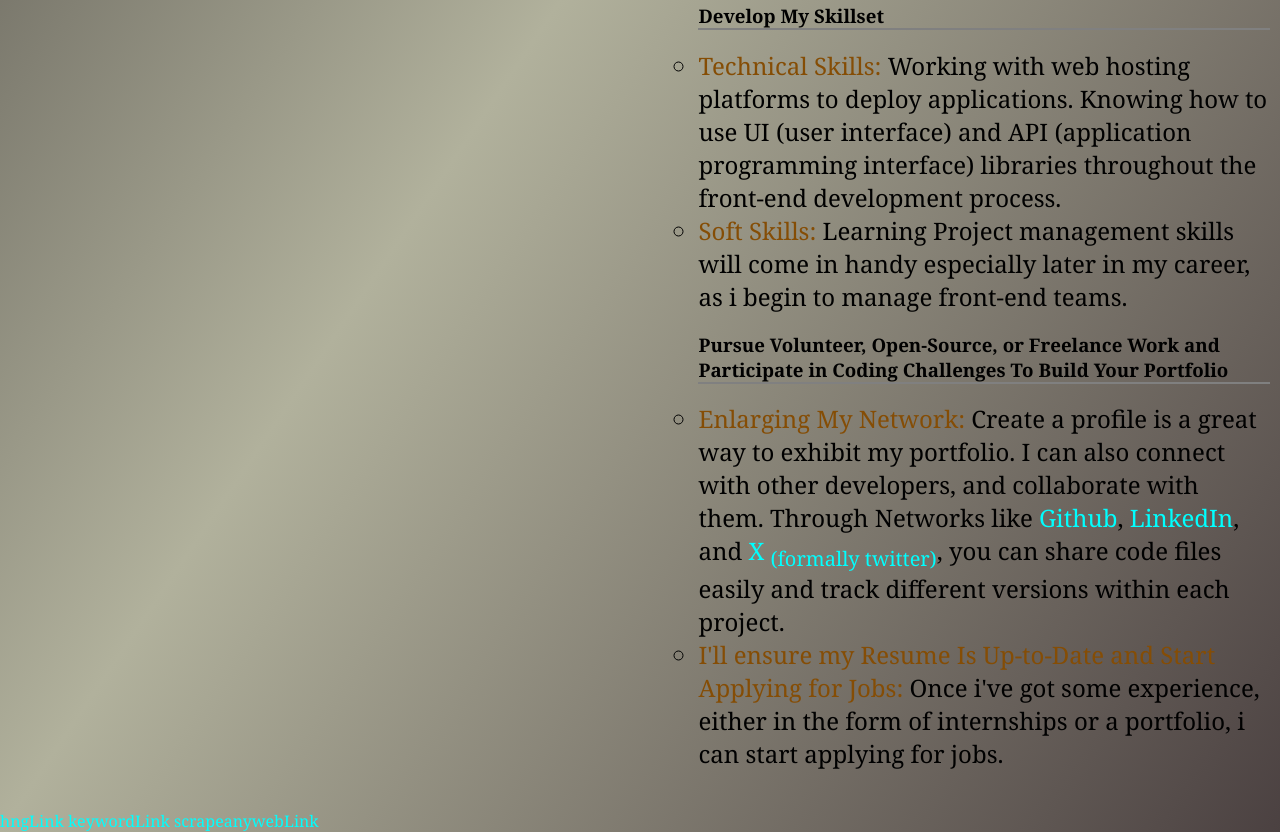
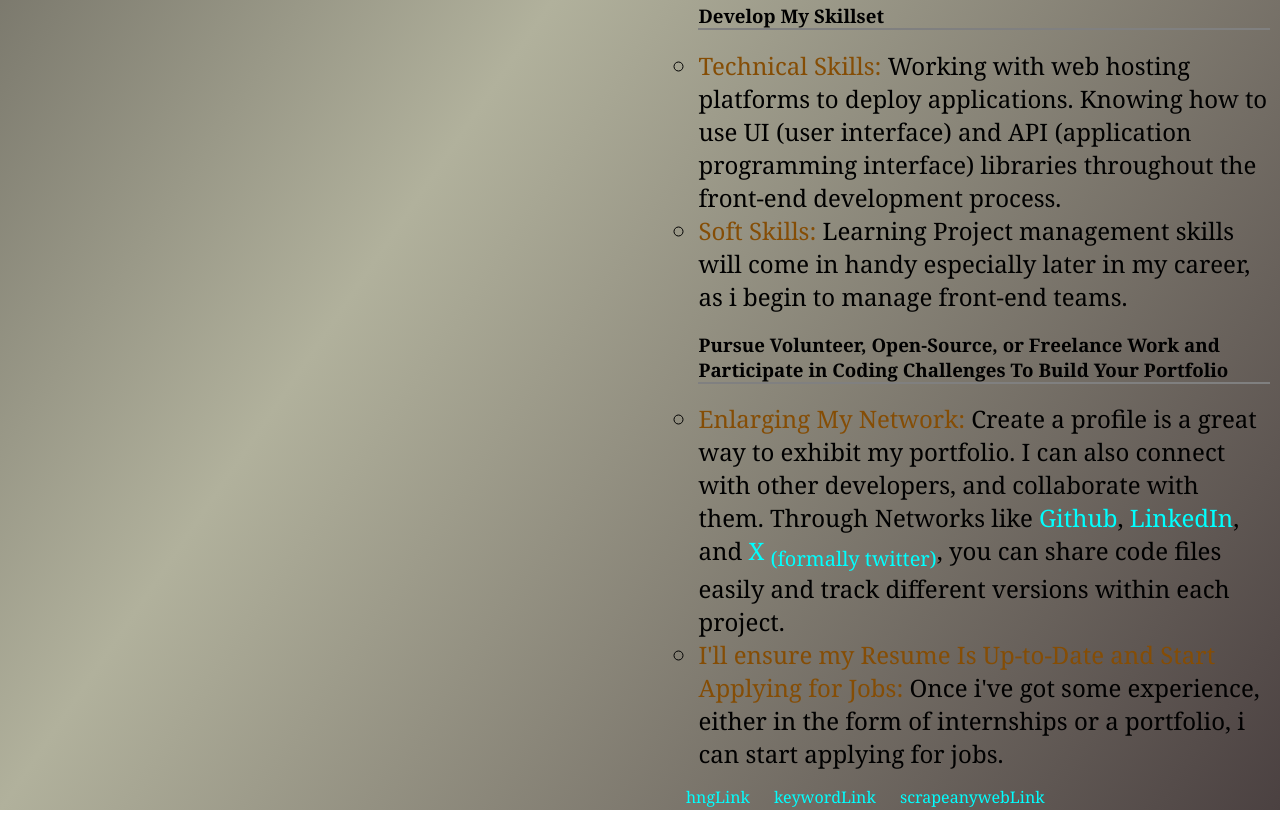
Before and after one commit to Enyinnaya-Iyke/personal-website, a plain HTML site: page index.html in a window 1280 px wide. Shown: the part 1066-1898 px from the top of the page. After the commit the page ends 1876 px from the top, so only its background shows below. Drawn offline with Linux system fonts and the light colour scheme.

Commit message:
added styles.css

```diff
--- a/styles.css
+++ b/styles.css
@@ -50,3 +50,10 @@ main span {
 main h3 {
     border-bottom: 2px solid grey;
 }
+footer {
+    display: flex;
+    justify-content: space-around;
+}
+footer .links a {
+    margin: 10px;
+}
```
